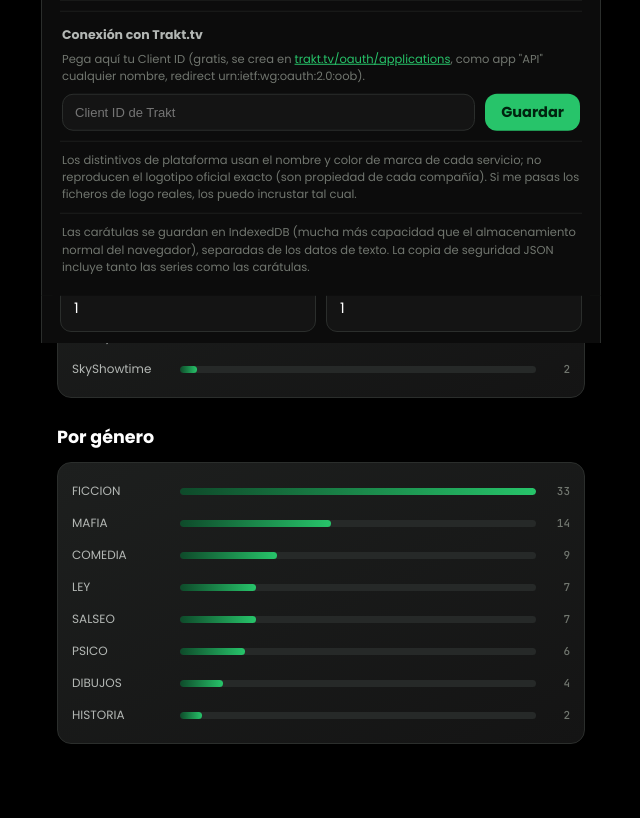
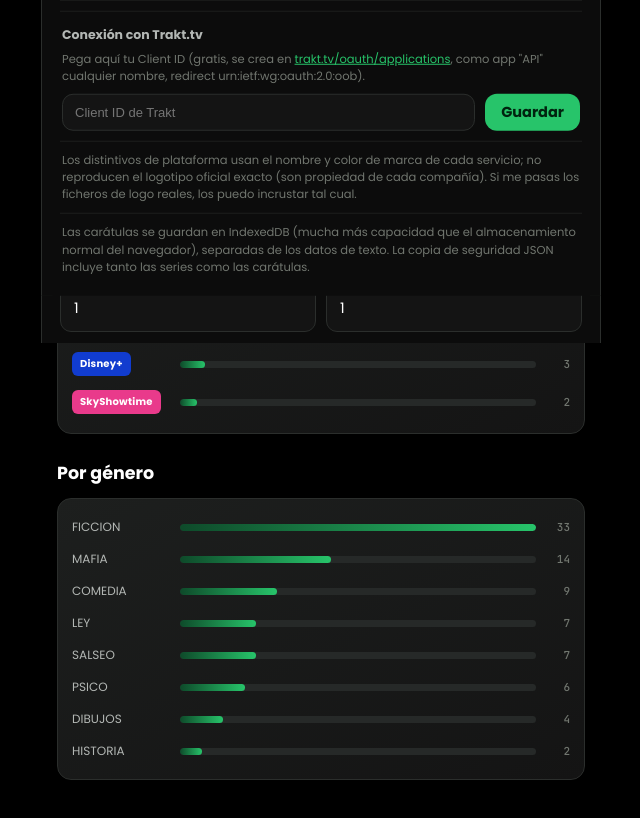
Before and after one commit to AlvaroNavarroFandos/Series_db, a plain HTML site: page index.html in a window 1280 px wide. Shown: the part 1161-1979 px from the top of the page, without its empty margins (319-959 px from the left). Drawn offline with Linux system fonts and the light colour scheme.

Commit message:
Add files via upload
deploy plataformas colores

```diff
--- a/index.html
+++ b/index.html
@@ -314,7 +314,8 @@
   .stat-box .l{ font-size:9.5px; color:var(--text-faint); text-transform:uppercase; letter-spacing:0.06em; margin-top:2px; }
 
   .bar-row{ display:flex; align-items:center; gap:10px; padding:7px 0; }
-  .bar-label{ width:98px; font-size:12px; color:var(--text-dim); flex-shrink:0; white-space:nowrap; overflow:hidden; text-overflow:ellipsis; }
+  .bar-label{ width:98px; font-size:12px; color:var(--text-dim); flex-shrink:0; white-space:nowrap; overflow:hidden; text-overflow:ellipsis; display:flex; align-items:center; }
+  .plat-bar-chip{ display:inline-block; max-width:100%; font-size:10px; font-weight:700; letter-spacing:0.02em; padding:4px 8px; border-radius:6px; white-space:nowrap; overflow:hidden; text-overflow:ellipsis; }
   .bar-track{ flex:1; height:7px; background:var(--surface-3); border-radius:6px; overflow:hidden; }
   .bar-fill{ height:100%; border-radius:6px; background:linear-gradient(90deg, var(--green-deep), var(--green)); }
   .bar-val{ width:24px; text-align:right; font-size:11px; color:var(--text-faint); font-family:'JetBrains Mono',monospace; }
@@ -980,12 +981,15 @@ function renderDashboard(){
   const plats = {};
   DATA.forEach(s=>{ plats[s.plataforma] = (plats[s.plataforma]||0) + 1; });
   const maxP = Math.max(1, ...Object.values(plats));
-  document.getElementById('byPlatform').innerHTML = Object.entries(plats).sort((a,b)=>b[1]-a[1]).map(([p,c])=>`
+  document.getElementById('byPlatform').innerHTML = Object.entries(plats).sort((a,b)=>b[1]-a[1]).map(([p,c])=>{
+    const ps = platStyle(p);
+    return `
     <div class="bar-row">
-      <div class="bar-label">${platStyle(p).label}</div>
+      <div class="bar-label"><span class="plat-bar-chip" style="background:${ps.bg}; color:${ps.fg};">${ps.label}</span></div>
       <div class="bar-track"><div class="bar-fill" style="width:${(c/maxP*100)}%"></div></div>
       <div class="bar-val">${c}</div>
-    </div>`).join('') || emptyRow();
+    </div>`;
+  }).join('') || emptyRow();
 
   const gens = {};
   DATA.forEach(s=>{ gens[s.genero] = (gens[s.genero]||0) + 1; });
```
